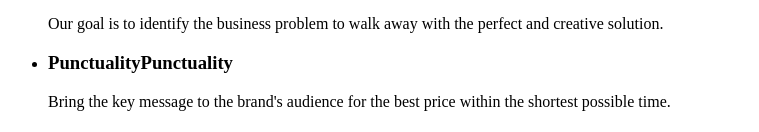
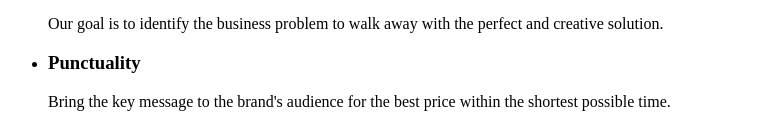
Before and after one commit to Summershinne/goit-markup-hw-01, a plain HTML site: page index.html in a window 1280 px wide. Shown: the part 310-442 px from the top of the page, without its empty margins (0-759 px from the left). Drawn offline with Linux system fonts and the light colour scheme.

Commit message:
update home work1

```diff
--- a/index.html
+++ b/index.html
@@ -49,7 +49,7 @@
                     problem to walk away with the perfect and creative solution.</p>
                 </li>
                 <li>
-                    <h3>PunctualityPunctuality</h3>
+                    <h3>Punctuality</h3>
                     <p>Bring the key message to the brand's audience for the best price within the shortest possible time.</p>
                 </li>
                 <li>
```
